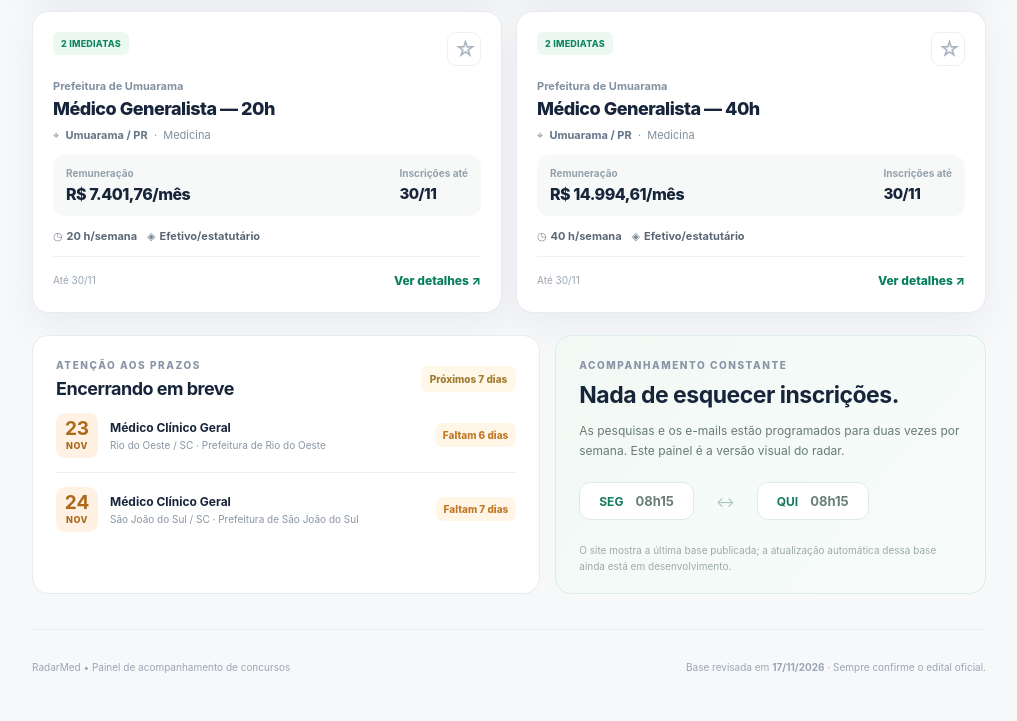
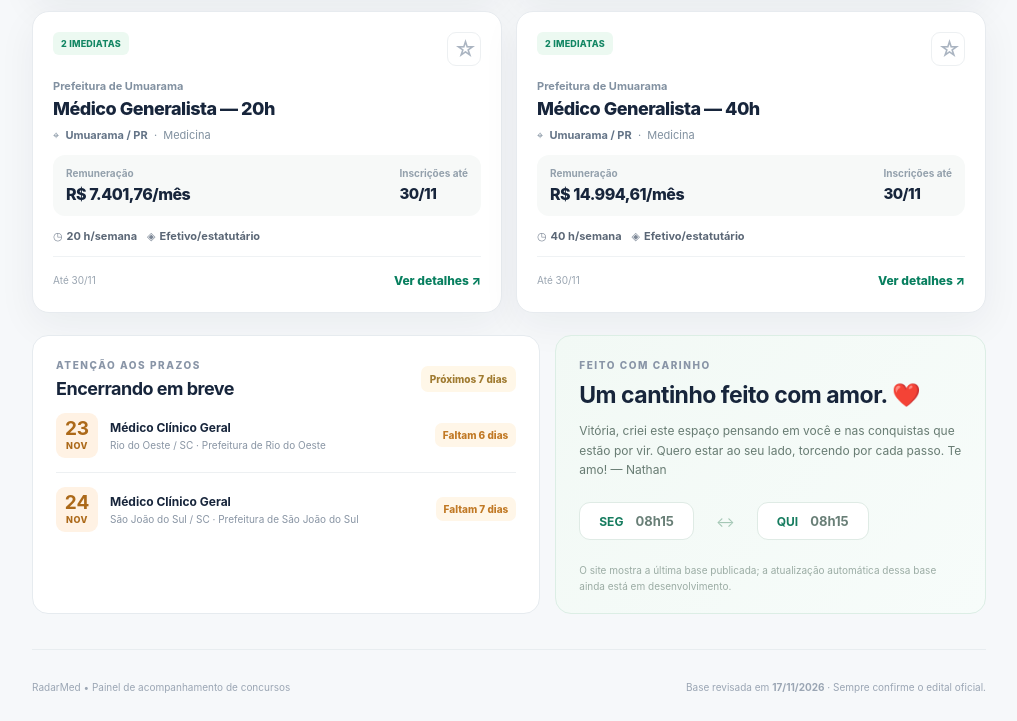
Before and after one commit to NaythanX/radarmed-vitoria, a plain HTML site: page index.html in a window 1280 px wide. Shown: the part 1685-2406 px from the top of the page, without its empty margins (253-1270 px from the left). Drawn offline with Linux system fonts and the light colour scheme.

Commit message:
Torna mensagem do RadarMed mais carinhosa e acolhedora

```diff
--- a/index.html
+++ b/index.html
@@ -84,7 +84,7 @@
           <div class="stats" id="stats"></div><section class="changes-panel" id="radarmed-changes" aria-label="Novidades desde a última revisão" aria-live="polite"><p>Conferindo histórico das atualizações…</p></section>
           <div class="split-heading"><div><div class="minor-label">VALE OLHAR PRIMEIRO</div><h2>Oportunidades em destaque</h2></div><button class="text-link" type="button" data-goto="opportunities">Ver todas <span>↗</span></button></div>
           <div class="cards-grid" id="featured-cards"></div>
-          <div class="lower-grid"><section class="panel"><div class="panel-head"><div><div class="minor-label">ATENÇÃO AOS PRAZOS</div><h3>Encerrando em breve</h3></div><span class="small-chip">Próximos 7 dias</span></div><div id="upcoming-list" class="deadline-list"></div></section><section class="panel newsletter-panel"><div class="minor-label">ACOMPANHAMENTO CONSTANTE</div><h3>Nada de esquecer inscrições.</h3><p>As pesquisas e os e-mails estão programados para duas vezes por semana. Este painel é a versão visual do radar.</p><div class="mini-schedule"><div><b>SEG</b><span>08h15</span></div><div class="schedule-arrow">↔</div><div><b>QUI</b><span>08h15</span></div></div><div class="note-under">O site mostra a última base publicada; a atualização automática dessa base ainda está em desenvolvimento.</div></section></div>
+          <div class="lower-grid"><section class="panel"><div class="panel-head"><div><div class="minor-label">ATENÇÃO AOS PRAZOS</div><h3>Encerrando em breve</h3></div><span class="small-chip">Próximos 7 dias</span></div><div id="upcoming-list" class="deadline-list"></div></section><section class="panel newsletter-panel"><div class="minor-label">FEITO COM CARINHO</div><h3>Um cantinho feito com amor. ❤️</h3><p>Vitória, criei este espaço pensando em você e nas conquistas que estão por vir. Quero estar ao seu lado, torcendo por cada passo. Te amo! — Nathan</p><div class="mini-schedule"><div><b>SEG</b><span>08h15</span></div><div class="schedule-arrow">↔</div><div><b>QUI</b><span>08h15</span></div></div><div class="note-under">O site mostra a última base publicada; a atualização automática dessa base ainda está em desenvolvimento.</div></section></div>
         </section>
 
         <section id="opportunities-section" class="view-section hidden">
```
